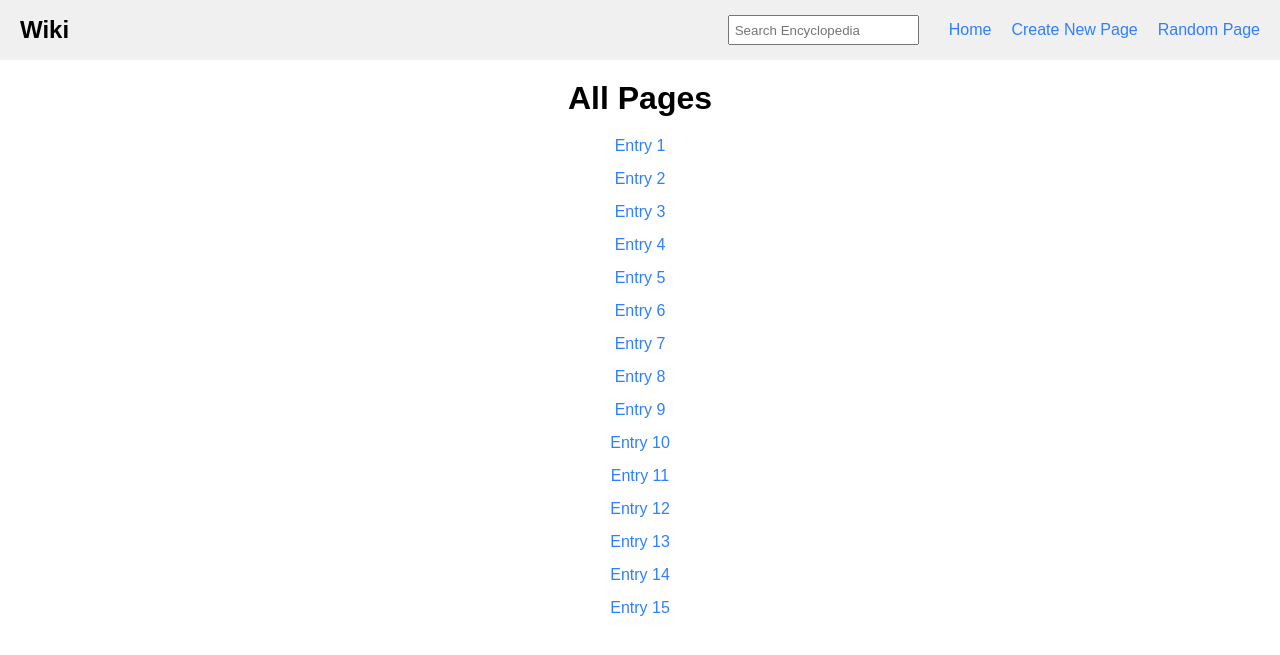
After one commit to abel325/CS50W_Wiki, a Django app: page /styled/ in a window 1280 px wide. The commit adds this page. Shown: the top 655 px of the page. Run offline with Django 3.2, Linux system fonts and the light colour scheme.

Commit message:
Style for index

```diff
--- /dev/null
+++ b/encyclopedia/static/encyclopedia/new_styles.css
@@ -0,0 +1,115 @@
+* {
+    box-sizing: border-box;
+    margin: 0;
+    padding: 0;
+}
+
+body {
+    font-family: Arial, Helvetica, sans-serif;
+    font-size: 16px;
+}
+
+.navbar {
+    background-color: #f0f0f0;
+    height: 60px;
+    width: 100vw;
+}
+
+.navbar .logo a {
+    font-size: x-large;
+    font-weight: bold;
+    color: black;
+    margin-right: 20px;
+}
+
+.navbar .logo a:hover {
+    color: black;
+    text-decoration: none;
+}
+
+.navbar a {
+    color: #2e7ffe;
+    text-decoration: none;
+}
+
+.navbar a:hover {
+    color: #146eff;
+    text-decoration: underline;
+}
+
+.navbar ul {
+    list-style: none;
+}
+
+.navbar .container {
+    display: flex;
+    /* max-width: 100%; */
+    height: 100%;
+    justify-content: space-between;
+    align-items: center;
+    padding: 0 20px;
+}
+
+.navbar .n-right {
+    display: flex;
+    justify-content: space-between;
+    align-items: center;
+    height: 100%;
+    width: auto;
+}
+
+.n-right form {
+    height: 100%;
+    display: flex;
+    align-items: center;
+}
+
+.n-right .search {
+    margin-right: 10px;
+    height: 50%;
+    padding: 0 5px;
+    outline: none;
+}
+
+.n-links {
+    display: flex;
+    justify-content: space-between;
+}
+
+.n-links .link {
+    margin-left: 20px;
+}
+
+.body .container {
+    max-width: 100%;
+    margin: 20px 20px;
+    display: flex;
+    flex-direction: column;
+    align-items: center;
+}
+
+.container .p-title {
+    font-size: 32px;
+    margin-bottom: 20px;
+}
+
+.entries-list {
+    display: flex;
+    flex-direction: column;
+    gap: 15px;
+    list-style: none;
+}
+
+.entries-list .entry {
+    text-align: center;
+}
+
+.entries-list .entry a {
+    color: #2e7ffe;
+    text-decoration: none;
+}
+
+.entries-list .entry a:hover {
+    color: #146eff;
+    text-decoration: underline;
+}
--- a/encyclopedia/templates/encyclopedia/index.html
+++ b/encyclopedia/templates/encyclopedia/index.html
@@ -5,11 +5,11 @@
 {% endblock %}
 
 {% block body %}
-    <h1>All Pages</h1>
+    <h1 class="p-title">All Pages</h1>
 
-    <ul>
+    <ul class="entries-list">
         {% for entry in entries %}
-            <li><a href="wiki/{{ entry }}">{{ entry }}</a></li>
+            <li class="entry"><a href="wiki/{{ entry }}">{{ entry }}</a></li>
         {% endfor %}
     </ul>
 
--- a/encyclopedia/templates/encyclopedia/layout.html
+++ b/encyclopedia/templates/encyclopedia/layout.html
@@ -32,6 +32,5 @@
                 {% endblock %}
             </div>
         </div>
-
     </body>
 </html>
--- /dev/null
+++ b/encyclopedia/templates/encyclopedia/styled.html
@@ -0,0 +1,65 @@
+{% load static %}
+
+<!DOCTYPE html>
+<html lang="en">
+<head>
+    <meta charset="UTF-8">
+    <meta name="viewport" content="width=device-width, initial-scale=1.0">
+    <title>Styled</title>
+    <link href="{% static 'encyclopedia/new_styles.css' %}" rel="stylesheet">
+</head>
+<body>
+
+
+    <nav class="navbar">
+        <div class="container">
+            <div class="logo"><a href="{% url 'index' %}">Wiki</a></div>
+            <div class="n-right">
+                <form action="{% url 'search' %}">
+                    <input type="text" class="search" name="q" placeholder="Search Encyclopedia">
+                </form>
+                <ul class="n-links">
+                    <li class="link">
+                        <a href="{% url 'index' %}">Home</a>
+                    </li>
+                    <li class="link">
+                        <a href="{% url 'new_page' %}">Create New Page</a>
+                    </li>
+                    <li class="link">
+                        <a href="{% url 'random_page' %}">Random Page</a>
+                    </li>
+                </ul>
+            </div>
+        </div>
+    </nav>
+
+    <section class="body">
+        <div class="container">
+            {% block body %}
+            {% endblock %}
+
+            <h1 class="p-title">
+                All Pages
+            </h1>
+            <ul class="entries-list">
+                <li class="entry"><a href="">Entry 1</a></li>
+                <li class="entry"><a href="">Entry 2</a></li>
+                <li class="entry"><a href="">Entry 3</a></li>
+                <li class="entry"><a href="">Entry 4</a></li>
+                <li class="entry"><a href="">Entry 5</a></li>
+                <li class="entry"><a href="">Entry 6</a></li>
+                <li class="entry"><a href="">Entry 7</a></li>
+                <li class="entry"><a href="">Entry 8</a></li>
+                <li class="entry"><a href="">Entry 9</a></li>
+                <li class="entry"><a href="">Entry 10</a></li>
+                <li class="entry"><a href="">Entry 11</a></li>
+                <li class="entry"><a href="">Entry 12</a></li>
+                <li class="entry"><a href="">Entry 13</a></li>
+                <li class="entry"><a href="">Entry 14</a></li>
+                <li class="entry"><a href="">Entry 15</a></li>
+            </ul>
+        </div>
+    </section>
+
+</body>
+</html>
--- a/encyclopedia/urls.py
+++ b/encyclopedia/urls.py
@@ -9,5 +9,6 @@ urlpatterns = [
     path("search_results/<str:query>", views.search_results, name="search_results"),
     path("new_page/", views.new_page, name="new_page"),
     path("edit_page/", views.edit_page, name="edit_page"),
-    path("random_page/", views.random_page, name="random_page")
+    path("random_page/", views.random_page, name="random_page"),
+    path("styled/", views.styled, name="styled")
 ]
--- a/encyclopedia/views.py
+++ b/encyclopedia/views.py
@@ -123,3 +123,7 @@ def random_page(request):
     entries = util.list_entries()
     randp = choice(entries)
     return HttpResponseRedirect(reverse('entries', kwargs={'name': randp}))
+
+
+def styled(request):
+    return render(request, "encyclopedia/styled.html")
```
